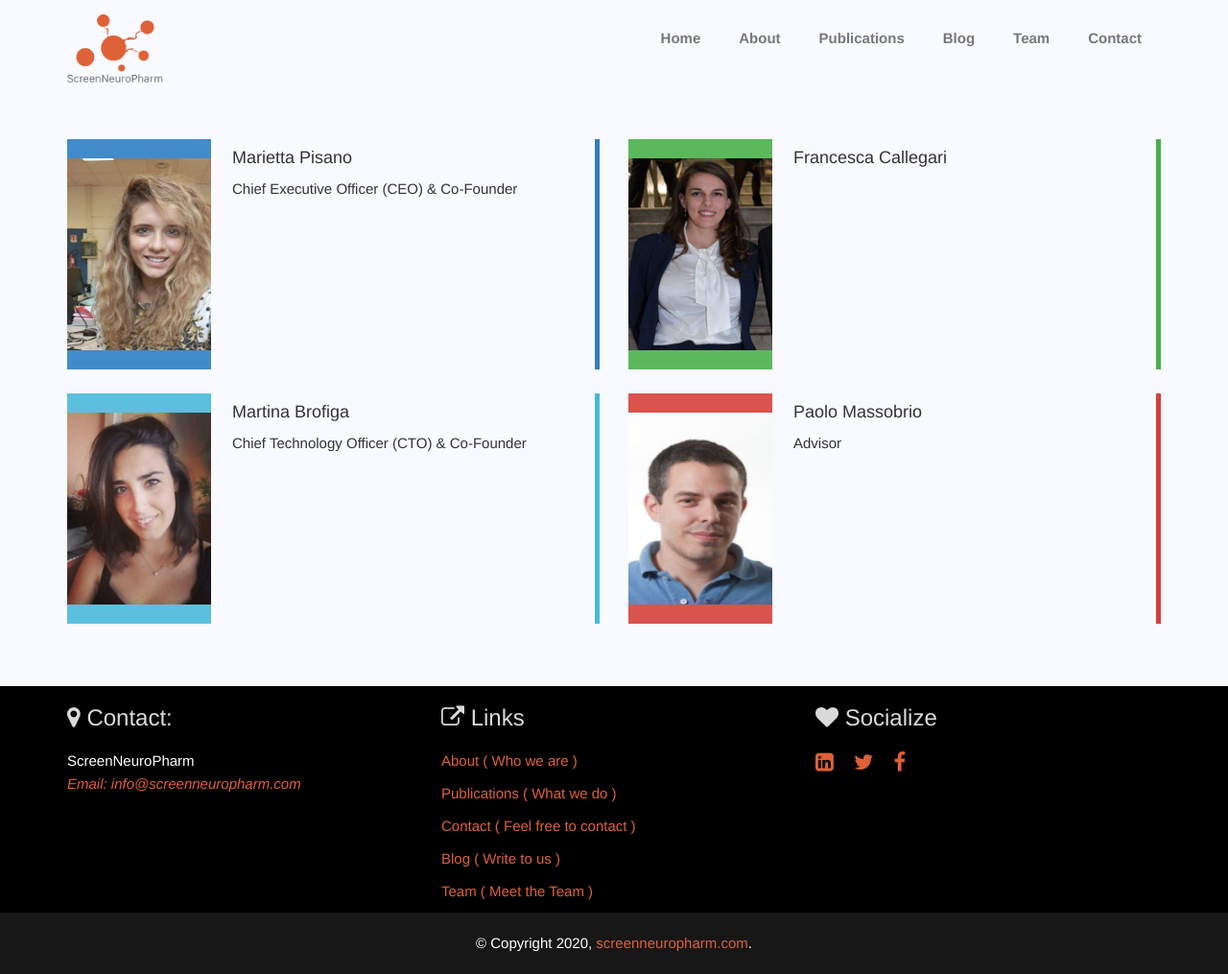
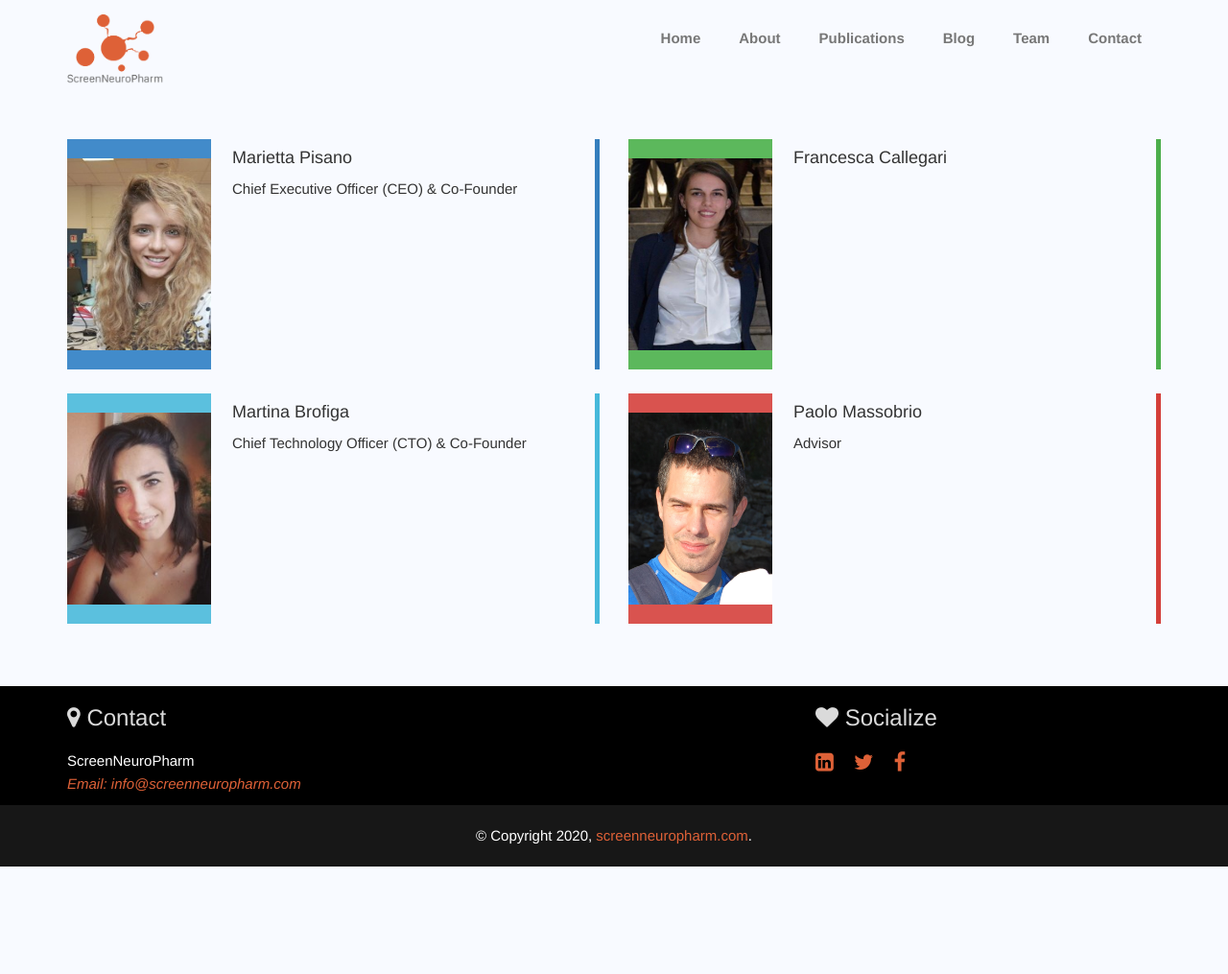
Before and after one commit to ScreenNeuroPharm/screenneuropharm.github.io, a Jekyll site: the page built from team.html, in a window 1280 px wide. Shown: the whole page at 96% size. Built offline with Jekyll 4.4.1, drawn with Linux system fonts in a browser that asks for light colours; after the commit the page ends 903 px from its top, so only the background shows below that.

Commit message:
try to fix footer without success

```diff
--- a/_includes/footer.html
+++ b/_includes/footer.html
@@ -3,7 +3,7 @@
   <div class="container">
     <div class="row">
       <div class="col-md-4">
-        <h3><i class="fa fa-map-marker"></i> Contact:</h3>
+        <h3><i class="fa fa-map-marker"></i> Contact</h3>
         <p class="footer-contact">
           {{ site.company_name }} <br>
           <!--Phone: {{ site.telephone_number }} <br>-->
@@ -12,12 +12,16 @@
         </p>
       </div>
       <div class="col-md-4">
+      <!--
+
         <h3><i class="fa fa-external-link"></i> Links</h3>
         <p><a href="/about"> About ( Who we are )</a></p>
         <p><a href="/publications"> Publications ( What we do )</a></p>
         <p><a href="/contact"> Contact ( Feel free to contact )</a></p>
         <p><a href="/blog"> Blog ( Write to us )</a></p>
         <p><a href="/team"> Team ( Meet the Team )</a></p>
+    -->
+
       </div>
       <div class="col-md-4">
         <h3><i class="fa fa-heart"></i> Socialize</h3>
--- a/blog.html
+++ b/blog.html
@@ -5,7 +5,7 @@ published: true
 ---
 <!-- Main Container -->
 <div id="banners"></div>
-<div class="container">
+<div class="container" >
   {% for post in site.categories.blog %}
   <div class="blog-post">
       <h1 class="blog-title">
--- a/contact.html
+++ b/contact.html
@@ -5,7 +5,7 @@ published: true
 ---
 <!-- Main Container -->
 
-<div class="container-fluid-kamn">
+<div class="container-fluid-kamn" >
   <div class="row">
     <div>
       <iframe width="100%" height="450px" frameborder="0" scrolling="no" marginheight="0" marginwidth="0" src="{{ site.google_map }}"></iframe>
--- a/team.html
+++ b/team.html
@@ -11,7 +11,7 @@ permalink: /team
     <div class="col-md-6">
       <div class="blockquote-box blockquote-primary animated wow fadeInLeft clearfix">
         <div class="square pull-left">
-          <img src="../assets/img/team/marietta_pisano.jpg" alt="Feature-img" height="200" width="150">
+          <img src="../assets/img/team/marietta_pisano.jpg" alt="Marietta Pisano" height="200" width="150">
         </div>
         <h4>
           Marietta Pisano
@@ -23,7 +23,7 @@ permalink: /team
 
       <div class="blockquote-box blockquote-info animated wow fadeInLeft clearfix">
         <div class="square pull-left">
-          <img src="../assets/img/team/martina_brofiga.jpg" alt="Feature-img" height="200" width="150">
+          <img src="../assets/img/team/martina_brofiga.jpg" alt="Martina Brofiga" height="200" width="150">
         </div>
         <h4>
           Martina Brofiga
@@ -35,9 +35,9 @@ permalink: /team
 
   </div>
   <div class="col-md-6">
-    <div class="blockquote-box blockquote-success animated wow fadeInLeft clearfix">
+    <div class="blockquote-box blockquote-success animated wow fadeInRight clearfix">
       <div class="square pull-left">
-        <img src="../assets/img/team/francesca_callegari.png" alt="Feature-img" height="200" width="150">
+        <img src="../assets/img/team/francesca_callegari.png" alt="Francesca Callegari" height="200" width="150">
       </div>
       <h4>
         Francesca Callegari
@@ -47,7 +47,7 @@ permalink: /team
     </div>
     <div class="blockquote-box blockquote-danger animated wow fadeInRight clearfix">
       <div class="square pull-left">
-        <img src="../assets/img/team/paolo_massobrio.png" alt="Feature-img" height="200" width="150">
+        <img src="../assets/img/team/paolo_massobrio.jpg" alt="Paolo Massobrio" height="200" width="150">
       </div>
       <h4>
         Paolo Massobrio
```
Also changed, not shown: assets/css/style.css (+14 -5 lines), assets/img/team/paolo_massobrio.jpg (added).
